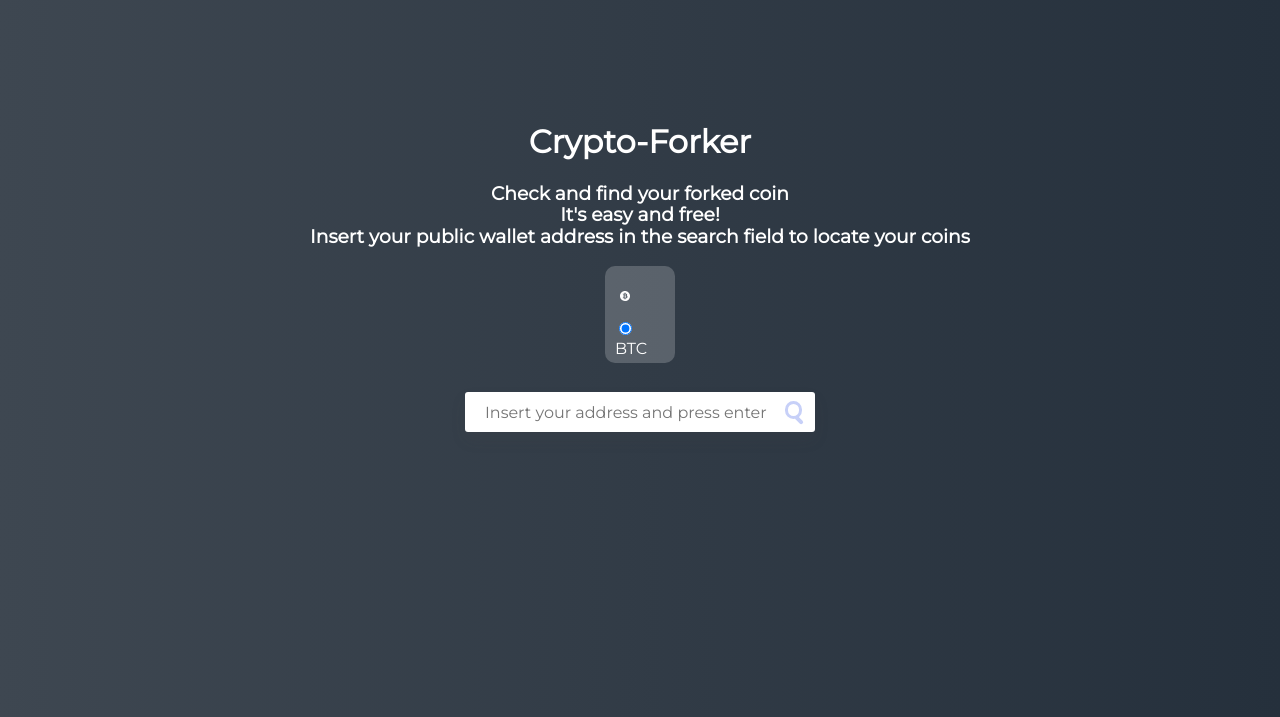
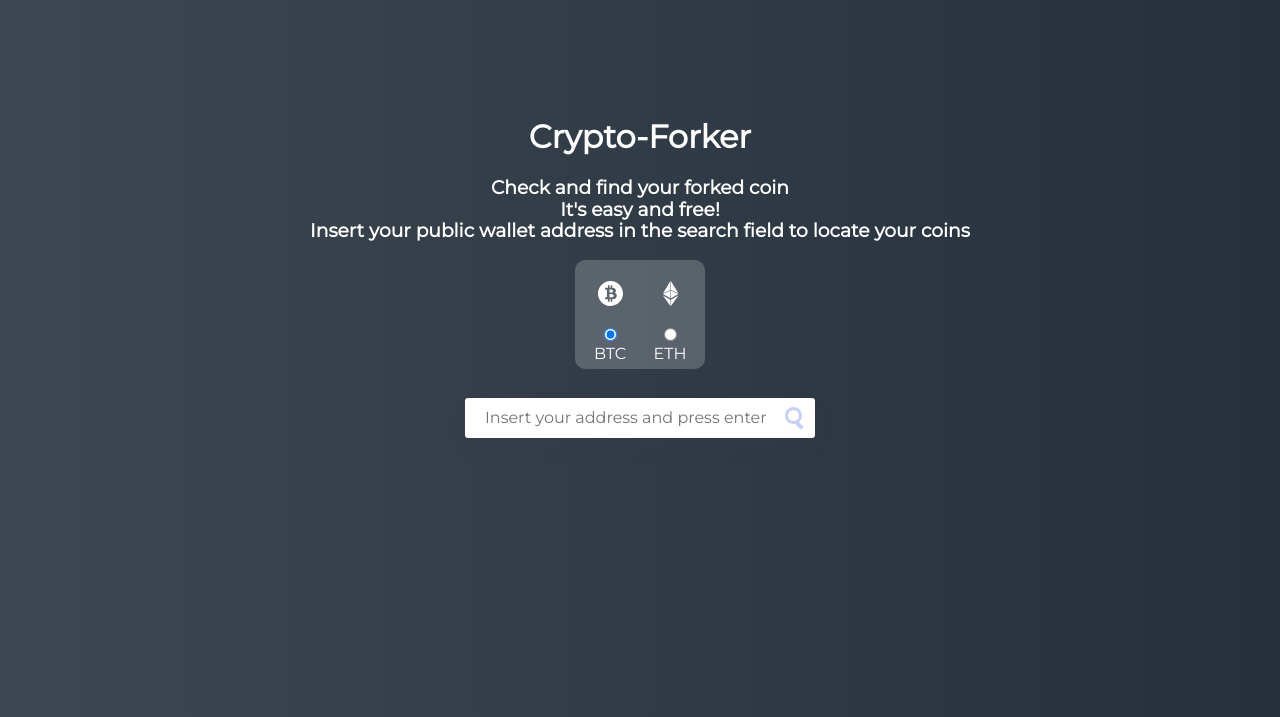
Before and after one commit to Fabryprog/cryptoforker, a plain HTML site: page index.html in a window 1280 px wide. Shown: the part 83-800 px from the top of the page. Drawn offline with nearby package versions, Linux system fonts and the light colour scheme.

Commit message:
Restored eth

```diff
--- a/index.html
+++ b/index.html
@@ -89,7 +89,7 @@
 
         <form id="form-search" class="text-center select-coin" action="#" method="GET">
           <div class="select-wallet">
-            <div class="col-md-offset-3 col-md-6">
+            <div class="col-md-6">
               <ul>
                 <li class="loc-caption" title="BTC">
                   <img
@@ -103,7 +103,7 @@
               <input id="btc" checked type="radio" value="btc" /><br />
               <label for="btc">BTC</label>
             </div>
-            <!--<div class="col-md-6">
+            <div class="col-md-6">
               <ul>
                 <li class="loc-caption" title="ETH">
                   <img
@@ -116,7 +116,7 @@
               </ul>
               <input id="eth" type="radio" value="eth" /><br />
               <label for="eth">ETH</label>
-            </div>-->
+            </div>
           </div>
           <div class="clear"></div>
           <div class="container text-center field-container">
```
